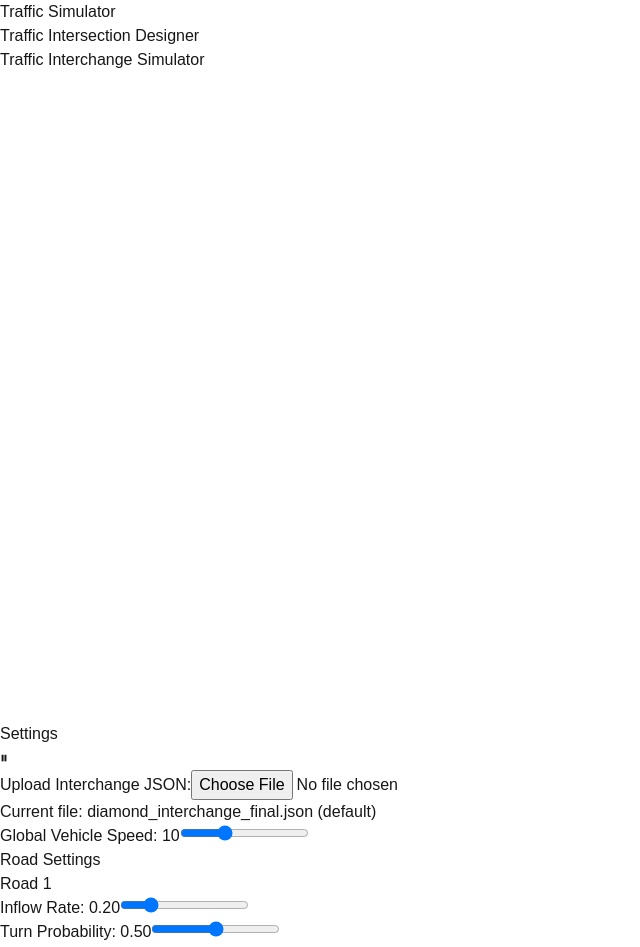
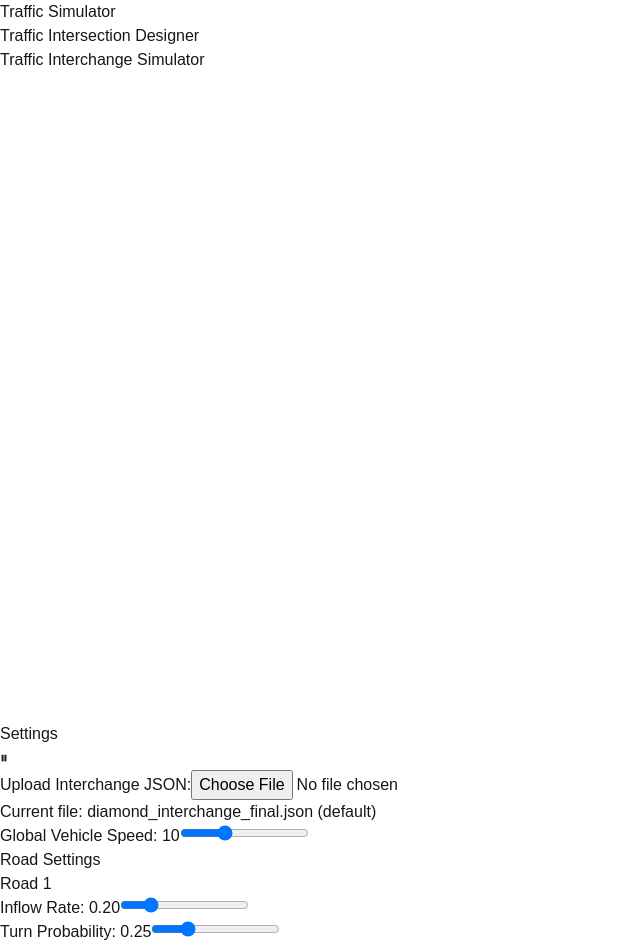
Before and after one commit to Sparshsing/traffic_simulator, a Next.js app: page / in a window 1280 px wide. Shown: the top 947 px of the page, without its empty margins (0-640 px from the left). Built offline with nearby package versions, Linux system fonts and the light colour scheme.

Commit message:
console logs commented and default values changed

```diff
--- a/src/app/SimulationSettingsBar.tsx
+++ b/src/app/SimulationSettingsBar.tsx
@@ -54,12 +54,12 @@ const SimulationSettingsBar: React.FC<SimulationSettingsBarProps> = ({
   };
 
   const handleRoadInflowChange = (roadId: string, value: number) => {
-    const current = roadSettings[roadId] || { inflow: 0.2, turnProbability: 0.5 };
+    const current = roadSettings[roadId] || { inflow: 0.2, turnProbability: 0.25 };
     onRoadSettingChange(roadId, { ...current, inflow: value });
   };
 
   const handleRoadTurnProbabilityChange = (roadId: string, value: number) => {
-    const current = roadSettings[roadId] || { inflow: 0.2, turnProbability: 0.5 };
+    const current = roadSettings[roadId] || { inflow: 0.2, turnProbability: 0.25 };
     onRoadSettingChange(roadId, { ...current, turnProbability: value });
   };
 
@@ -100,7 +100,7 @@ const SimulationSettingsBar: React.FC<SimulationSettingsBarProps> = ({
         <h3 className="text-lg font-semibold">Road Settings</h3>
         {candidateRoads.length === 0 && <p>No candidate roads available.</p>}
         {candidateRoads.map((road) => {
-          const settings = roadSettings[road.id] || { inflow: 0.2, turnProbability: 0.5 };
+          const settings = roadSettings[road.id] || { inflow: 0.2, turnProbability: 0.25 };
           return (
             <div key={road.id} className="border p-2 my-2 rounded">
               <div className="font-medium">{road.name}</div>
--- a/src/app/simulationEngine.ts
+++ b/src/app/simulationEngine.ts
@@ -1,7 +1,6 @@
 // simulationEngine.ts
 import { Alumni_Sans_Collegiate_One, Dangrek } from "next/font/google";
 import interchange from "../../data/diamond_interchange_final.json";
-import { Vector } from "matter-js";
 
 export interface Point {
   x: number;
@@ -83,8 +82,6 @@ const DEFAULT_INFLOW_RATE = 0.2; // fallback spawn probability
 const DEFAULT_TURN_PROBABILITY = 0.25; // default probability to switch target road
 
 let roadTrafficSettings: { [roadId: string]: { inflow: number; turnProbability: number } } = {
-  "1741517495196": { inflow: 0.5, turnProbability: 0.5 },
-  "1741517499620": { inflow: 0.3, turnProbability: 0.5 }
 };
 
 const DEADLOCK_TIMEOUT = 5000; // 5 seconds before considering a vehicle deadlocked
@@ -592,7 +589,7 @@ function handleDeadlock(
     if (leadVehicle && leadVehicle.speed === 0 && leadVehicle.stoppedSince > 0) {
       // If we've been waiting longer, proceed with caution
       if (vehicle.stoppedSince >= leadVehicle.stoppedSince) {
-        console.log(`Vehicle ${vehicle.id} was in crossing deadlock with ${leadVehicle.id} - allowing to proceed`);
+        // console.log(`Vehicle ${vehicle.id} was in crossing deadlock with ${leadVehicle.id} - allowing to proceed`);
         newSpeed = vehicle.maxSpeed !== undefined ? vehicle.maxSpeed * 0.6 : currentGlobalVehicleSpeed * 0.6; // Very slow speed to navigate intersection
         isClearPath = true;
       }
@@ -612,7 +609,7 @@ function handleDeadlock(
 
     // If no vehicles directly ahead in the same lane, allow this vehicle to proceed
     if (vehiclesDirectlyAhead.length === 0) {
-      console.log(`Vehicle ${vehicle.id} was in potential deadlock - allowing to proceed`);
+      // console.log(`Vehicle ${vehicle.id} was in potential deadlock - allowing to proceed`);
       newSpeed = vehicle.maxSpeed !== undefined ? vehicle.maxSpeed * 0.6 : currentGlobalVehicleSpeed * 0.6; // Proceed at reduced speed
       isClearPath = true;
     }
@@ -669,12 +666,12 @@ export function updateVehicle(vehicle: Vehicle, lanes: Lane[], allVehicles: Vehi
 
   // Check for blocking vehicles and adjust speed
   const blockingInfo = getBlockingVehicles(vehicle, allVehicles, lanes);
-  if (random() < 0.02) {
-    console.log("oldVehicles", allVehicles.map(v => v.id));
-    if (vehicle.id=="9" && (blockingInfo.vehiclesInFront.length > 0 || blockingInfo.crossingVehicles.length > 0)) {
-      console.log("blockingVehicles", vehicle.id, blockingInfo);
-    }
-  }
+  // if (random() < 0.02) {
+  //   console.log("oldVehicles", allVehicles.map(v => v.id));
+  //   if (vehicle.id=="9" && (blockingInfo.vehiclesInFront.length > 0 || blockingInfo.crossingVehicles.length > 0)) {
+  //     console.log("blockingVehicles", vehicle.id, blockingInfo);
+  //   }
+  // }
 
   const { distance, leadVehicle, isCrossing } = distanceToNearestVehicle(vehicle, blockingInfo, lanes);
   const safeDistance = vehicle.dimensions.length * SAFE_DISTANCE_MULTIPLIER;
@@ -876,7 +873,7 @@ export function simulationStep(state: SimulationState): SimulationState {
       let entryLane = null;
       if (candidates.length > 0) {
         // Shuffle candidates randomly
-        // const shuffledCandidates = [...candidates].sort(() => Math.random() - 0.5);
+        const shuffledCandidates = [...candidates].sort(() => Math.random() - 0.5);
         // Check each candidate for available space at the lane's start (threshold = 30)
         for (const candidate of candidates) {
           const threshold = 30;
@@ -925,10 +922,10 @@ export function simulationStep(state: SimulationState): SimulationState {
         rotation: 0,
         stoppedSince: 0
       });
-      console.log(`[${new Date().toLocaleTimeString('en-US', {hour12: false, hour: '2-digit', minute: '2-digit', second: '2-digit', fractionalSecondDigits: 3})}] Vehicle spawned: sourceRoadId=${road.name}, vehicleId=${vehicleId}, targetRoadId=${targetRoad.name}, route=${route.map(laneId => {
-        const lane = state.lanes.find(l => l.id === laneId);
-        return lane ? lane.name : laneId;
-      }).join(" -> ")}`);
+      // console.log(`[${new Date().toLocaleTimeString('en-US', {hour12: false, hour: '2-digit', minute: '2-digit', second: '2-digit', fractionalSecondDigits: 3})}] Vehicle spawned: sourceRoadId=${road.name}, vehicleId=${vehicleId}, targetRoadId=${targetRoad.name}, route=${route.map(laneId => {
+      //   const lane = state.lanes.find(l => l.id === laneId);
+      //   return lane ? lane.name : laneId;
+      // }).join(" -> ")}`);
     }
   }
 
```
